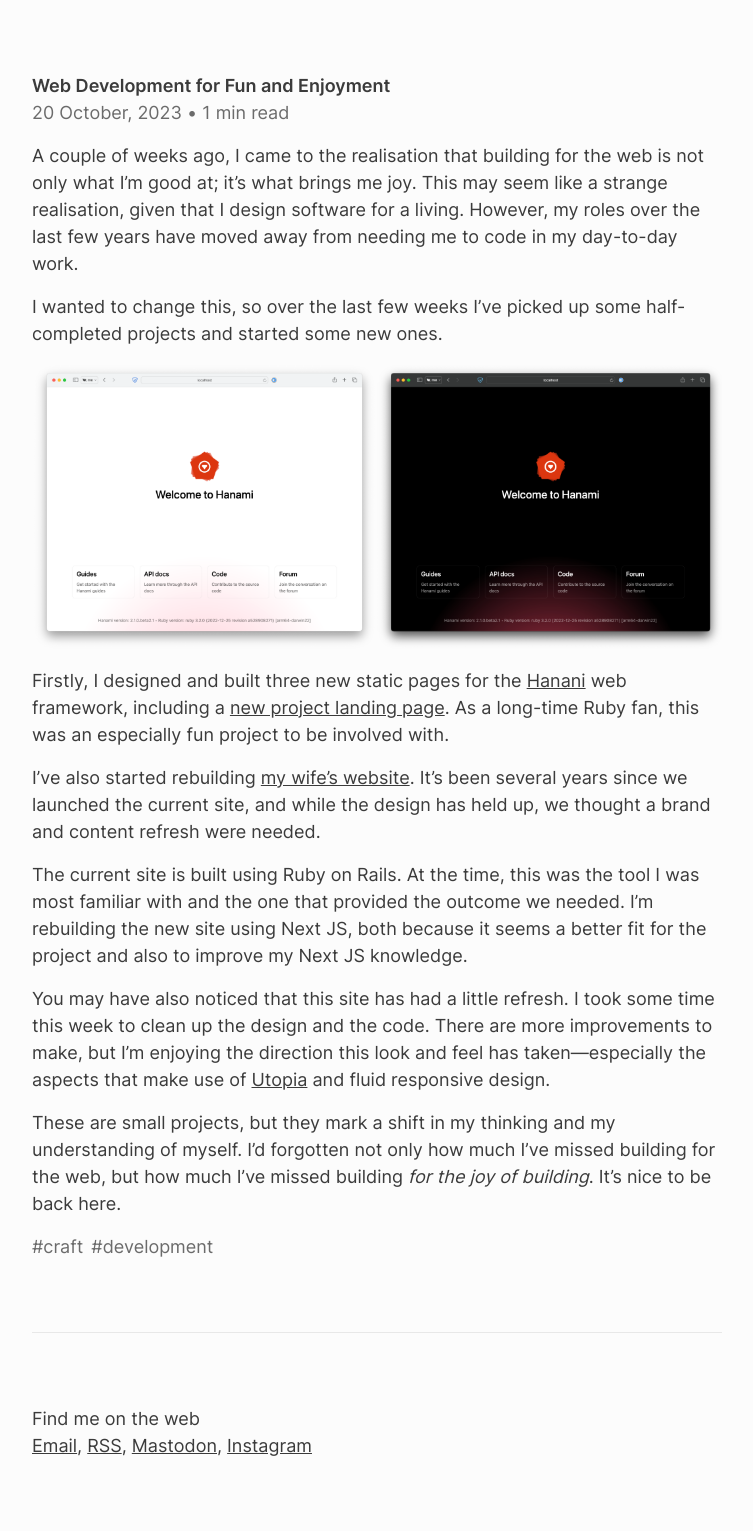
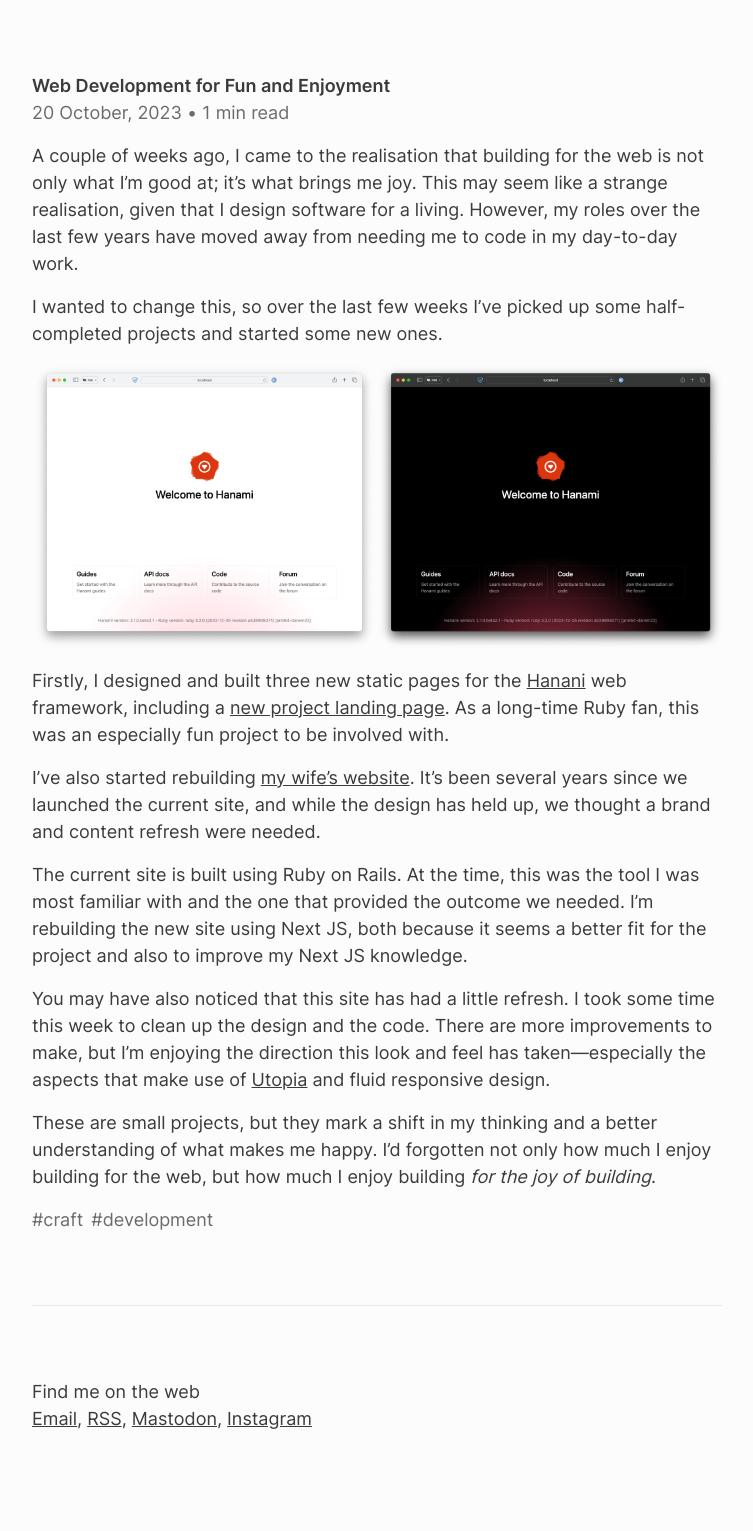
Before and after one commit to aaronmoodie/aaronmoodie.com, a Jekyll site: the page built from _posts/2023-10-21-web-development-for-fun-and-enjoyment.md, in a window 1280 px wide. Shown: the whole page, without its empty margins (263-1016 px from the left). Built offline with Jekyll 4.4.1, drawn with Linux system fonts in a browser that asks for light colours; after the commit the page ends 1504 px from its top, so only the background shows below that.

Commit message:
Copy changes

```diff
--- a/_posts/2023-10-21-web-development-for-fun-and-enjoyment.md
+++ b/_posts/2023-10-21-web-development-for-fun-and-enjoyment.md
@@ -20,4 +20,4 @@
 
 You may have also noticed that this site has had a little refresh. I took some time this week to clean up the design and the code. There are more improvements to make, but I'm enjoying the direction this look and feel has taken—especially the aspects that make use of [Utopia](https://utopia.fyi) and fluid responsive design.
 
-These are small projects, but they mark a shift in my thinking and my understanding of myself. I'd forgotten not only how much I've missed building for the web, but how much I've missed building *for the joy of building*. It's nice to be back here.
+These are small projects, but they mark a shift in my thinking and a better understanding of what makes me happy. I'd forgotten not only how much I enjoy building for the web, but how much I enjoy building *for the joy of building*.
```
